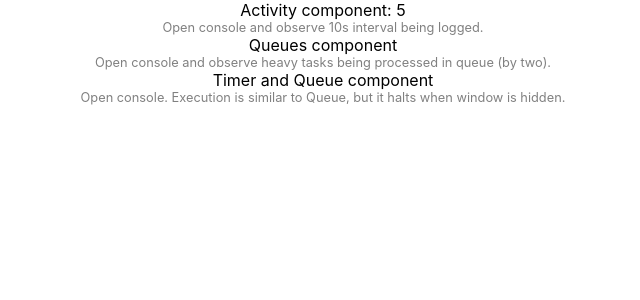
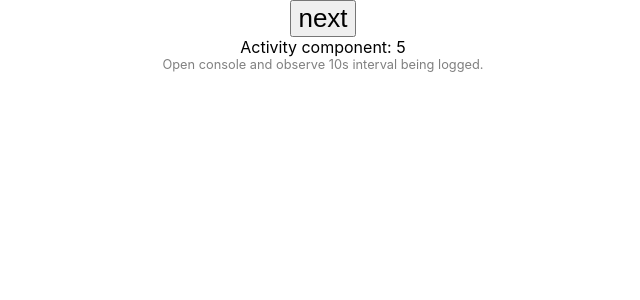
Before and after one commit to robert-janaszek/hooks-test, a React (Vite) app: page / in a window 1280 px wide. Shown: the top 300 px of the page, without its empty margins (317-957 px from the left). Built offline with nearby package versions, Linux system fonts and the light colour scheme.

Commit message:
Use circular state to rotate between pages

```diff
--- a/src/App.tsx
+++ b/src/App.tsx
@@ -2,13 +2,18 @@ import './App.css'
 import { Queues } from './components/queues/queues'
 import { TimerAndQueue } from './components/timer-queue/timer-queue'
 import { TimerComponent } from './components/timer/timer'
+import { useCircularState } from './services/circular-state-hook'
 
 function App() {
+  const [page, nextPage] = useCircularState([1, 2, 3])
   return (
     <div className="App">
-      <TimerComponent />
-      <Queues />
-      <TimerAndQueue />
+      <div>
+        <button onClick={() => nextPage()}>next</button>
+      </div>
+      {page === 1 && <TimerComponent />}
+      {page === 2 && <Queues />}
+      {page === 3 && <TimerAndQueue />}
     </div>
   )
 }
```
